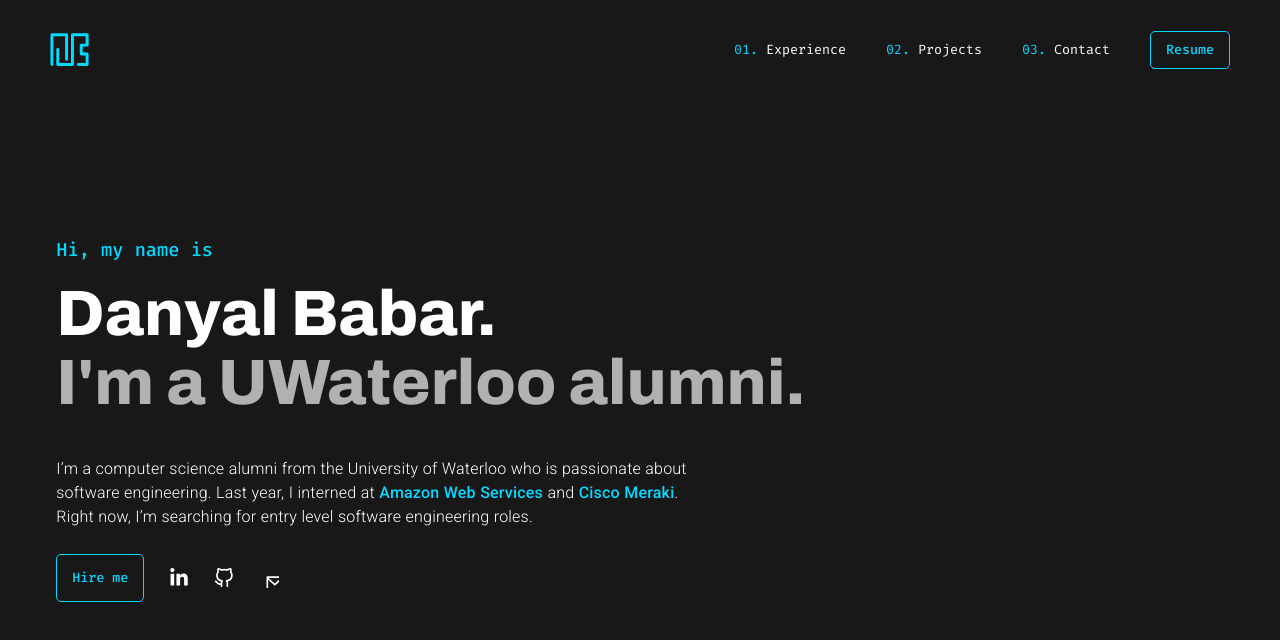
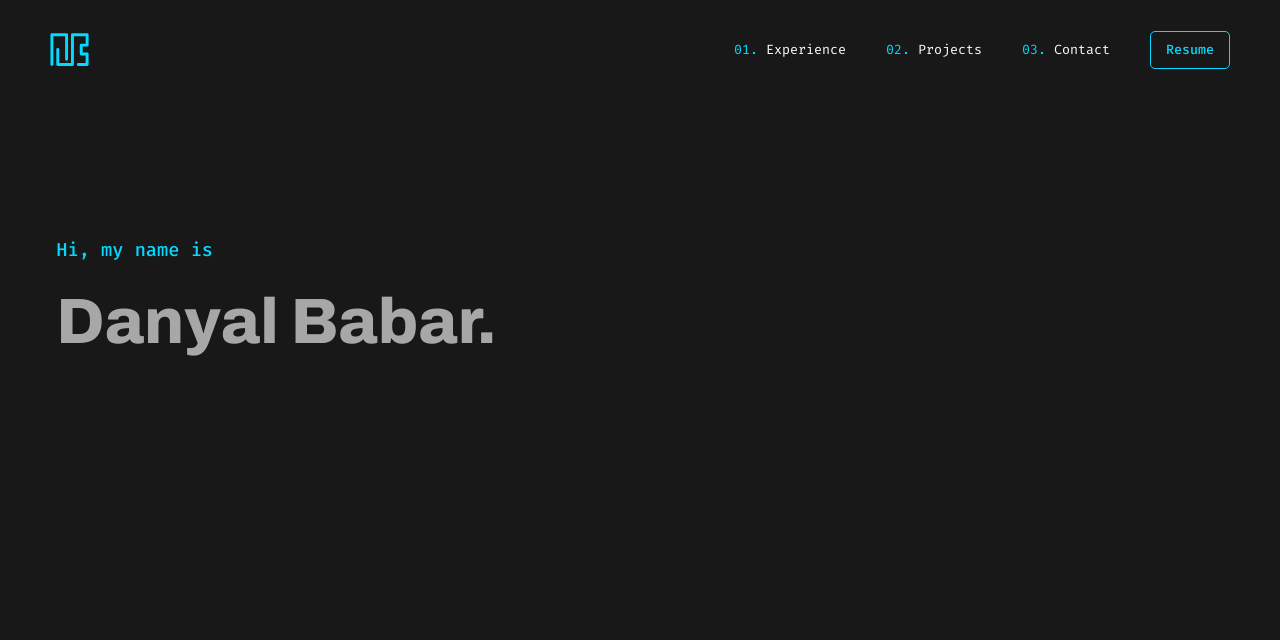
Before and after one commit to DanyalBabar/danyalbabar-portfolio-site, a React (Create React App) app: page / in a window 1280 px wide. Shown: the top 640 px of the page. Built offline with nearby package versions, Linux system fonts and the light colour scheme.

Commit message:
fixed about animation

```diff
--- a/src/App.js
+++ b/src/App.js
@@ -22,15 +22,10 @@ function App() {
 
   useEffect(() => {
     if (isLoading === false) {
-      let elements = document.querySelectorAll(".fade-in-initial");
       let navElements = document.querySelectorAll(".fade-in-initial-up");
 
       navElements.forEach((element) => {
         element.classList.add("fade-in-active");
-      });
-
-      elements.forEach((element) => {
-        element.classList.add("fade-in-initial-active");
       });
     }
   }, [isLoading]);
--- a/src/components/About.js
+++ b/src/components/About.js
@@ -12,7 +12,7 @@ export default function About() {
       <p
         className={`code blue ${styles.title_code} fade-in-initial`}
         style={{
-          transitionDelay: "1s",
+          animationDelay: "1s",
         }}
       >
         Hi, my name is
@@ -20,7 +20,7 @@ export default function About() {
       <div
         className={`title ${styles.title_text} fade-in-initial`}
         style={{
-          transitionDelay: "1.4s",
+          animationDelay: "1.4s",
         }}
       >
         Danyal Babar.
@@ -28,7 +28,7 @@ export default function About() {
       <div
         className={`title ${styles.title_text} offwhite fade-in-initial`}
         style={{
-          transitionDelay: "1.6s",
+          animationDelay: "1.6s",
         }}
       >
         I'm a UWaterloo alumni.
@@ -36,7 +36,7 @@ export default function About() {
       <div
         className={`body ${styles.paragraph} fade-in-initial`}
         style={{
-          transitionDelay: "1.8s",
+          animationDelay: "1.8s",
         }}
       >
         <span>
@@ -53,7 +53,7 @@ export default function About() {
       <div
         className={`${styles.socials} fade-in-initial`}
         style={{
-          transitionDelay: "2s",
+          animationDelay: "2s",
         }}
       >
         <a
--- a/src/components/styles/experience.module.css
+++ b/src/components/styles/experience.module.css
@@ -30,7 +30,7 @@
 
   .heading_text {
     font-size: 26px;
-    text-wrap: nowrap;
+    white-space: nowrap;
     font-weight: 700;
   }
 
--- a/src/components/styles/projects.module.css
+++ b/src/components/styles/projects.module.css
@@ -29,7 +29,7 @@
 
   .heading_text {
     font-size: 26px;
-    text-wrap: nowrap;
+    white-space: nowrap;
     font-weight: 700;
   }
 
--- a/src/index.css
+++ b/src/index.css
@@ -75,17 +75,23 @@ body {
   transform: translateY(0);
 }
 
+@keyframes fadeIn {
+  0% {
+    opacity: 0;
+    transform: translateY(20px);
+  }
+  100% {
+    opacity: 1;
+    transform: translateY(0);
+  }
+}
+
 .fade-in-initial {
   opacity: 0;
   transform: translateY(
     20px
   ); /* Optional: You can use different transform properties for different effects */
-  transition: opacity 0.5s ease, transform 0.5s ease;
-}
-
-.fade-in-initial.fade-in-initial-active {
-  opacity: 1;
-  transform: translateY(0);
+  animation: fadeIn 0.5s ease both;
 }
 
 .fade-in-initial-up {
```
